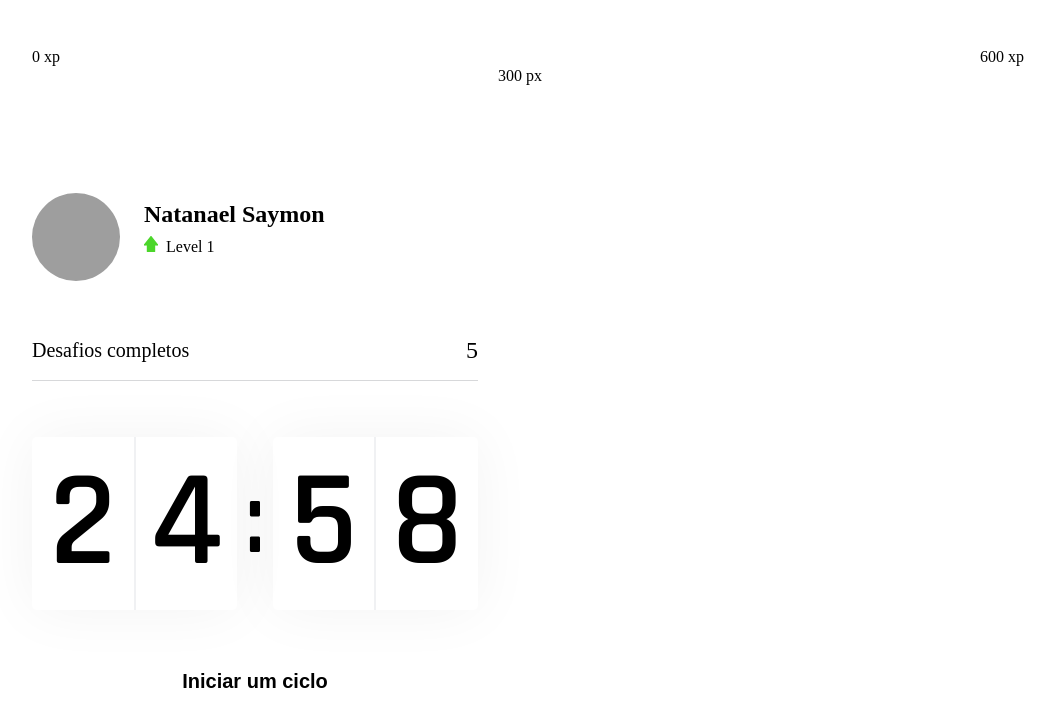
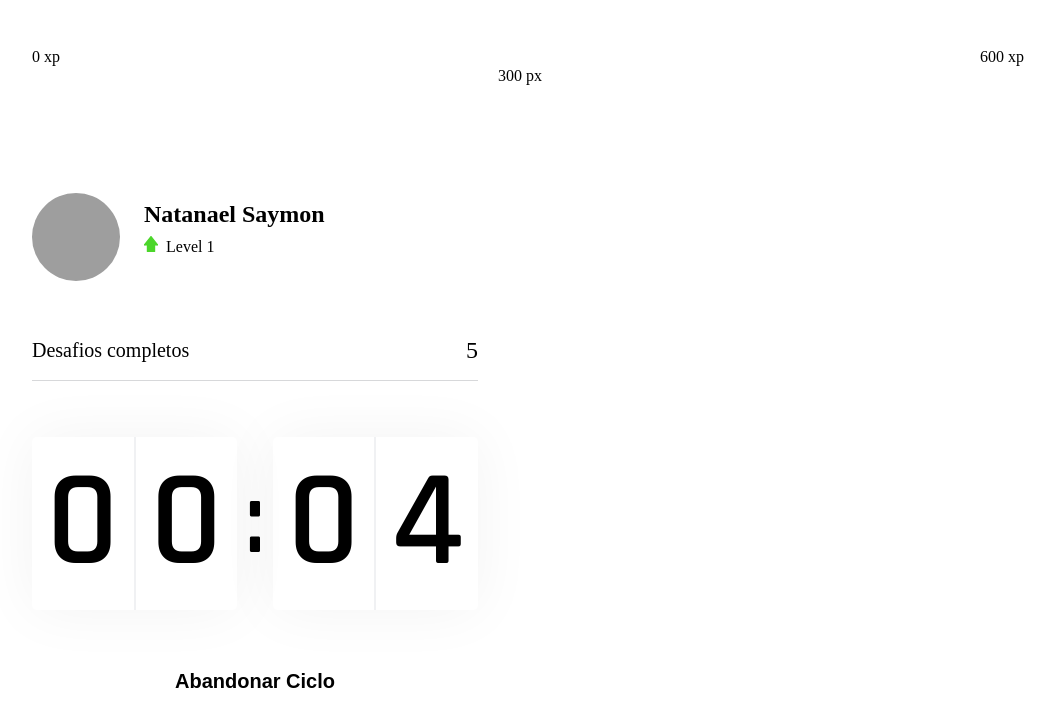
Before and after one commit to NatanaelSaymon/moveit-next, a Next.js app: page / in a window 1280 px wide. Both pictures are taken after a click on the button "Iniciar um ciclo". Shown: the top 726 px of the page, without its empty margins (112-1167 px from the left). Built offline with nearby package versions, Linux system fonts and the light colour scheme; grey boxes are pictures that could not be loaded.

Commit message:
function de resetar o countdown e novos estilos para os botoes

```diff
--- a/src/components/Countdown.tsx
+++ b/src/components/Countdown.tsx
@@ -1,10 +1,13 @@
 import { useState, useEffect } from 'react';
 import styles from '../style/components/Countdown.module.css';
 
+let countdownTimeout: NodeJS.Timeout;
+
 export function Countdown() {
 
-    const [time, setTime] = useState(25 * 60);
-    const [active, setActive] = useState(false);
+    const [time, setTime] = useState(0.1 * 60);
+    const [isActive, setIsActive] = useState(false);
+    const [hasFinished, setHasFinished] = useState(false);
 
     const minutes = Math.floor(time / 60);
     const seconds = time % 60;
@@ -13,16 +16,25 @@
     const [secondsLeft, secondsRight] = String(seconds).padStart(2, '0').split('');
 
     function startCountdown() {
-        setActive(true);
+        setIsActive(true);
+    }
+
+    function resetCountdown() {
+        clearTimeout(countdownTimeout);
+        setIsActive(false);
+        setTime(0.1 * 60);
     }
 
     useEffect(() => {
-        if(active && time > 0) {
-            setTimeout(() => {
+        if(isActive && time > 0) {
+            countdownTimeout = setTimeout(() => {
                 setTime(time - 1)
             }, 1000)
+        } else if (isActive && time === 0) {
+            setHasFinished(true);
+            setIsActive(false);
         }
-    }, [active, time])
+    }, [isActive, time])
 
     return (
         <div>
@@ -38,9 +50,32 @@
                 </div>
             </div>
 
-            <button type="button" className={styles.countdownButton} onClick={startCountdown}>
-                Iniciar um ciclo
-            </button>
+            { hasFinished ? (
+                <button disabled className={styles.countdownButton}>
+                    Ciclo Encerrado
+                </button>
+            ) : (
+                <>
+                    { isActive ? (
+                        <button
+                            type="button"
+                            className={`${styles.countdownButton} ${styles.countdownButtonActive}`}
+                            onClick={resetCountdown}
+                        >
+                        Abandonar Ciclo
+                        </button>
+                    ) : (
+                        <button
+                            type="button"
+                            className={styles.countdownButton}
+                            onClick={startCountdown}
+                        >
+                            Iniciar um ciclo
+                        </button>
+                    )}
+                </>
+            )}
+
         </div>
     )
 }
--- a/src/style/components/Countdown.module.css
+++ b/src/style/components/Countdown.module.css
@@ -6,7 +6,7 @@
     color: var(--title);
 }
 
-.countdownContainer > div{
+.countdownContainer > div {
     flex: 1;
 
     display: flex;
@@ -55,6 +55,22 @@
     transition: .3s;
 }
 
-.countdownButton:hover{
+.countdownButton:not(:disabled):hover {
     background: var(--blue-dark);
 }
+
+.countdownButtonActive {
+    background: var(--white);
+    color: var(--title);
+}
+
+.countdownButtonActive:not(:disabled):hover {
+    background: var(--red);
+    color: var(--white);
+}
+
+.countdownButton:disabled {
+    background: var(--white);
+    color: var(--text);
+    cursor: not-allowed;
+}
```
